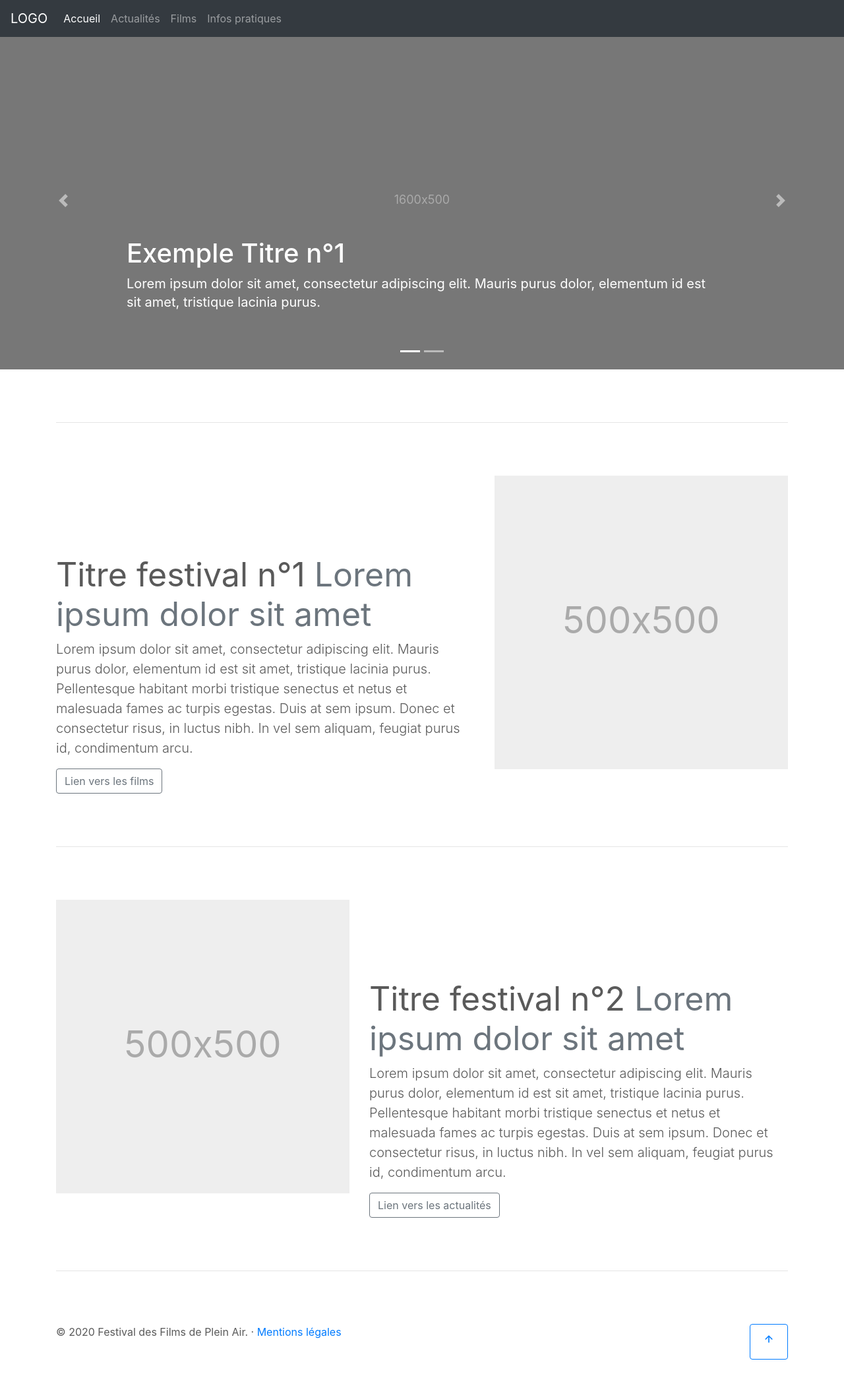
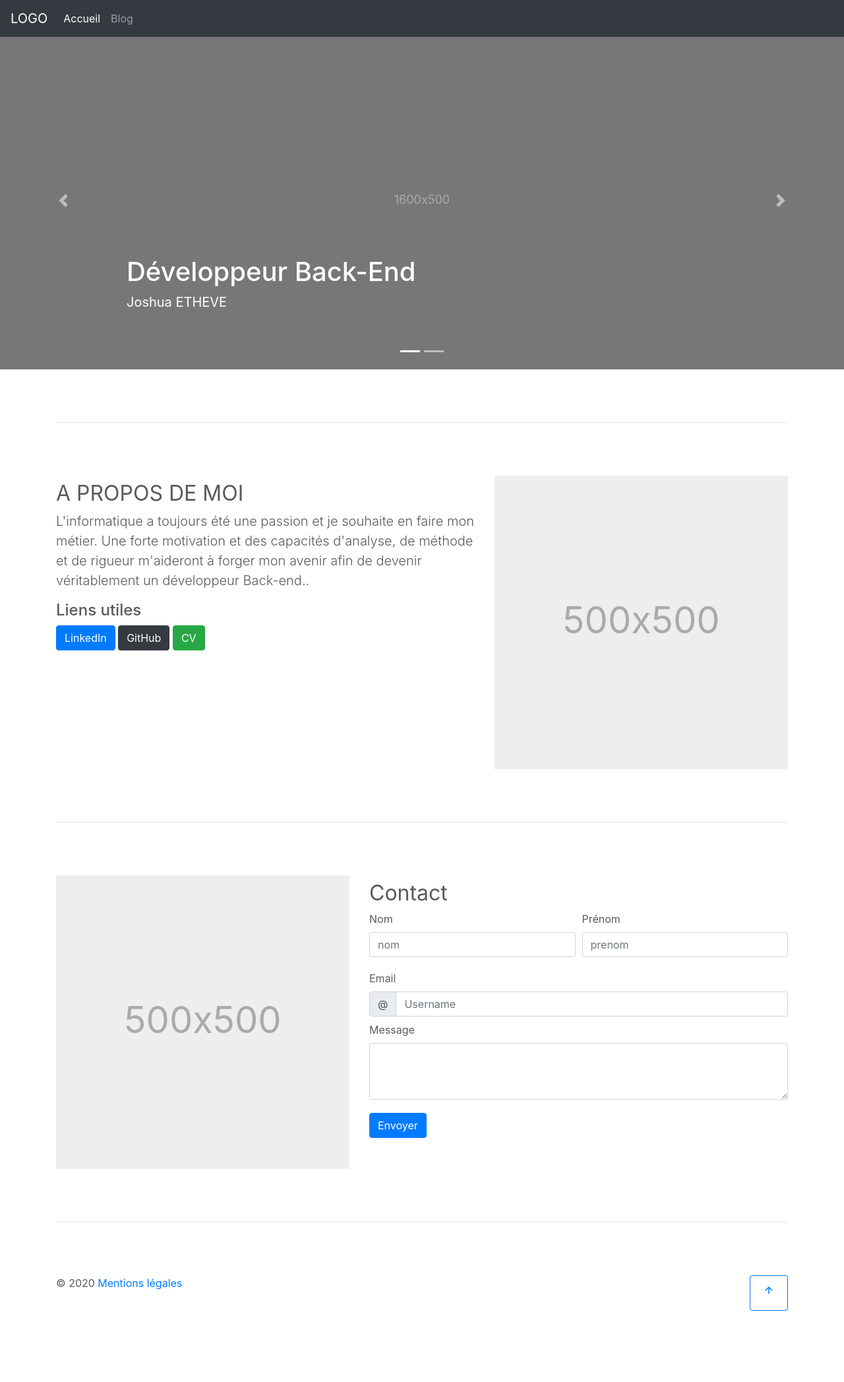
Before and after one commit to Creojosh/P_5_OPEN, a PHP site: page / in a window 1280 px wide. Shown: the whole page at 66% size. After the commit the page ends 1987 px from the top, so only its background shows below. Run offline with PHP 8.4, Linux system fonts and the light colour scheme.

Commit message:
add phpMailer

```diff
--- /dev/null
+++ b/assets/css/style.css
@@ -0,0 +1,13 @@
+.social-icon {
+    display: inline-block;
+    width: 42px;
+    height: 42px;
+    line-height: 42px;
+    font-size: 16px;
+    color: #232323;
+    background: #fff;
+    border-radius: 100%;
+    box-shadow: 0 4px 12px rgba(0,0,0,.13);
+    margin: 0 4px;
+    text-align: center;
+}
--- a/composer.json
+++ b/composer.json
@@ -1,6 +1,7 @@
 {
     "require": {
         "twig/twig": "^3.0",
-      "ext-pdo": "*"
+      "ext-pdo": "*",
+        "phpmailer/phpmailer": "^6.1"
     }
 }
--- a/templates/base.html.twig
+++ b/templates/base.html.twig
@@ -8,29 +8,51 @@
     {% block stylesheets %}
         <!-- Bootstrap core CSS -->
         <link href="{{ asset('/assets/css/bootstrap.min.css') }}" rel="stylesheet">
+        <link href="{{ asset('/assets/css/style.css') }}" rel="stylesheet">
     {% endblock %}
 </head>
 <body>
-{% embed "header.html.twig" %}{% endembed %}
+<header>
+    <nav class="navbar navbar-expand-md navbar-dark fixed-top bg-dark">
+        <a class="navbar-brand" href="#">LOGO</a>
+        <button class="navbar-toggler" type="button" data-toggle="collapse" data-target="#navbarCollapse"
+                aria-controls="navbarCollapse" aria-expanded="false" aria-label="Toggle navigation">
+            <span class="navbar-toggler-icon"></span>
+        </button>
+        <div class="collapse navbar-collapse" id="navbarCollapse">
+            <ul class="navbar-nav mr-auto">
+                <li class="nav-item {% block index %}{% endblock %}">
+                    <a class="nav-link" href="index">Accueil <span class="sr-only">(current)</span></a>
+                </li>
+                <li class="nav-item {% block blog %}{% endblock %}">
+                    <a class="nav-link" href="blog">Blog</a>
+                </li>
+            </ul>
+
+        </div>
+    </nav>
+</header>
 {% block body %}{% endblock %}
 {% block footer %}
     <footer class="container">
-        <hr class="featurette-divider" />
+        <hr class="featurette-divider"/>
 
         <p class="float-right">
-            <button type="button" class="btn btn-outline-primary" onclick="scrollToTop()"><svg
+            <button type="button" class="btn btn-outline-primary" onclick="scrollToTop()">
+                <svg
                         class="bi bi-arrow-up-short h2" width="1em" height="1em" viewBox="0 0 20 20" fill="currentColor"
                         xmlns="http://www.w3.org/2000/svg">
-                    <path fill-rule="evenodd" d="M10 7.5a.5.5 0 01.5.5v5a.5.5 0 01-1 0V8a.5.5 0 01.5-.5z" clip-rule="evenodd">
+                    <path fill-rule="evenodd" d="M10 7.5a.5.5 0 01.5.5v5a.5.5 0 01-1 0V8a.5.5 0 01.5-.5z"
+                          clip-rule="evenodd">
                     </path>
                     <path fill-rule="evenodd"
                           d="M9.646 6.646a.5.5 0 01.708 0l3 3a.5.5 0 01-.708.708L10 7.707l-2.646 2.647a.5.5 0 01-.708-.708l3-3z"
                           clip-rule="evenodd"></path>
-                </svg></button>
+                </svg>
+            </button>
         </p>
         <p>
-            &copy; 2020 Festival des Films de Plein Air. &middot;
-            <a href="terms.html">Mentions légales</a>
+            &copy; 2020 <a href="terms.html">Mentions légales</a>
         </p>
     </footer>
 {% endblock %}
--- a/templates/header.html.twig
+++ /dev/null
@@ -1,26 +0,0 @@
-<header>
-    <nav class="navbar navbar-expand-md navbar-dark fixed-top bg-dark">
-        <a class="navbar-brand" href="#">LOGO</a>
-        <button class="navbar-toggler" type="button" data-toggle="collapse" data-target="#navbarCollapse"
-                aria-controls="navbarCollapse" aria-expanded="false" aria-label="Toggle navigation">
-            <span class="navbar-toggler-icon"></span>
-        </button>
-        <div class="collapse navbar-collapse" id="navbarCollapse">
-            <ul class="navbar-nav mr-auto">
-                <li class="nav-item active">
-                    <a class="nav-link" href="index.html">Accueil <span class="sr-only">(current)</span></a>
-                </li>
-                <li class="nav-item">
-                    <a class="nav-link" href="news.html">Actualités</a>
-                </li>
-                <li class="nav-item">
-                    <a class="nav-link" href="movies.html">Films</a>
-                </li>
-                <li class="nav-item">
-                    <a class="nav-link" href="info.html">Infos pratiques</a>
-                </li>
-            </ul>
-
-        </div>
-    </nav>
-</header>
--- a/templates/home/index.twig
+++ b/templates/home/index.twig
@@ -1,6 +1,9 @@
 {% extends 'base.html.twig' %}
 
 {% block title %}Accueil{% endblock %}
+
+{% block index %}active{% endblock %}
+
 {% block body %}
 
     <main role="main">
@@ -13,25 +16,27 @@
             <div class="carousel-inner">
                 <div class="carousel-item active">
                     <svg class="bd-placeholder-img" width="100%" height="100%" xmlns="http://www.w3.org/2000/svg"
-                     preserveAspectRatio="xMidYMid slice" focusable="false" role="img">
-                    <rect width="100%" height="100%" fill="#777" /><text x="50%" y="50%" fill="#aaa" dy=".3em">1600x500</text></svg>
+                         preserveAspectRatio="xMidYMid slice" focusable="false">
+                        <rect width="100%" height="100%" fill="#777"/>
+                        <text x="50%" y="50%" fill="#aaa" dy=".3em">1600x500</text>
+                    </svg>
                     <div class="container">
                         <div class="carousel-caption text-left">
-                        <h1>Exemple Titre n°1</h1>
-                        <p>Lorem ipsum dolor sit amet, consectetur adipiscing elit. Mauris purus dolor,
-                            elementum id est sit amet, tristique lacinia purus.</p>
+                            <h1>Développeur Back-End</h1>
+                            <p>Joshua ETHEVE</p>
                         </div>
                     </div>
                 </div>
                 <div class="carousel-item">
                     <svg class="bd-placeholder-img" width="100%" height="100%" xmlns="http://www.w3.org/2000/svg"
-                     preserveAspectRatio="xMidYMid slice" focusable="false" role="img">
-                    <rect width="100%" height="100%" fill="#777" /><text x="50%" y="50%" fill="#aaa" dy=".3em">1600x500</text></svg>
+                         preserveAspectRatio="xMidYMid slice" focusable="false">
+                        <rect width="100%" height="100%" fill="#777"/>
+                        <text x="50%" y="50%" fill="#aaa" dy=".3em">1600x500</text>
+                    </svg>
                     <div class="container">
                         <div class="carousel-caption">
-                        <h1>Exemple Titre n°2</h1>
-                        <p>Lorem ipsum dolor sit amet, consectetur adipiscing elit. Mauris purus dolor,
-                            elementum id est sit amet, tristique lacinia purus.</p>
+                            <h1>Développeur Symfony</h1>
+                            <p>Je suis développeur PHP spécialisé sur le framework Symfony.</p>
                         </div>
                     </div>
                 </div>
@@ -54,22 +59,25 @@
             <div class="row featurette">
                 <div class="col-md-5 order-md-2">
                     <svg class="bd-placeholder-img bd-placeholder-img-lg featurette-image img-fluid mx-auto" width="500"
-                     height="500" xmlns="http://www.w3.org/2000/svg" preserveAspectRatio="xMidYMid slice" focusable="false"
+                         height="500" xmlns="http://www.w3.org/2000/svg" preserveAspectRatio="xMidYMid slice"
+                         focusable="false"
                          role="img" aria-label="Placeholder: 500x500">
                         <title>Placeholder</title>
-                    <rect width="100%" height="100%" fill="#eee" /><text x="50%" y="50%" fill="#aaa" dy=".3em">500x500</text>
+                        <rect width="100%" height="100%" fill="#eee"/>
+                        <text x="50%" y="50%" fill="#aaa" dy=".3em">500x500</text>
                     </svg>
                 </div>
                 <div class="col-md-7 order-md-1 mt-2">
-                <h2 class="featurette-heading">Titre festival n°1 <span class="text-muted">Lorem ipsum dolor sit amet</span>
+                    <h2>A PROPOS DE MOI
                     </h2>
-                <p class="lead">Lorem ipsum dolor sit amet, consectetur adipiscing elit. Mauris purus dolor,
-                    elementum id est sit amet, tristique lacinia purus. Pellentesque habitant morbi
-                    tristique senectus et netus et malesuada fames ac turpis egestas. Duis at sem ipsum.
-                    Donec et consectetur risus, in luctus nibh. In vel sem aliquam, feugiat purus id,
-                    condimentum arcu.</p>
-                <button type="button" class="btn btn-outline-secondary">Lien vers les films</button>
-            </div>
+                    <p class="lead">L'informatique a toujours été une passion et je souhaite en faire mon métier.
+                        Une forte motivation et des capacités d'analyse, de méthode et de rigueur m'aideront à forger
+                        mon avenir afin de devenir véritablement un développeur Back-end..</p>
+                    <h4>Liens utiles</h4>
+                    <a href="https://www.linkedin.com/in/etheve-joshua/" target="_blank" class="btn btn-primary">LinkedIn</a>
+                    <a href="https://github.com/Creojosh" target="_blank" class="btn btn-dark">GitHub</a>
+                    <a href="https://drive.google.com/file/d/1iJGMXT2r1672XlDO0bMLkTh1wIh3Pu8k/view?usp=sharing"
+                       target="_blank" class="btn btn-success">CV</a></div>
             </div>
 
             <hr class="featurette-divider">
@@ -77,28 +85,80 @@
             <div class="row featurette">
                 <div class="col-md-5">
                     <svg class="bd-placeholder-img bd-placeholder-img-lg featurette-image img-fluid mx-auto" width="500"
-                     height="500" xmlns="http://www.w3.org/2000/svg" preserveAspectRatio="xMidYMid slice" focusable="false"
+                         height="500" xmlns="http://www.w3.org/2000/svg" preserveAspectRatio="xMidYMid slice"
+                         focusable="false"
                          role="img" aria-label="Placeholder: 500x500">
                         <title>Placeholder</title>
-                    <rect width="100%" height="100%" fill="#eee" /><text x="50%" y="50%" fill="#aaa" dy=".3em">500x500</text>
+                        <rect width="100%" height="100%" fill="#eee"/>
+                        <text x="50%" y="50%" fill="#aaa" dy=".3em">500x500</text>
                     </svg>
                 </div>
                 <div class="col-md-7 order-md-1 mt-2">
-                <h2 class="featurette-heading">Titre festival n°2 <span class="text-muted">Lorem ipsum dolor sit amet</span>
-                </h2>
-                <p class="lead">Lorem ipsum dolor sit amet, consectetur adipiscing elit. Mauris purus dolor,
-                    elementum id est sit amet, tristique lacinia purus. Pellentesque habitant morbi
-                    tristique senectus et netus et malesuada fames ac turpis egestas. Duis at sem ipsum.
-                    Donec et consectetur risus, in luctus nibh. In vel sem aliquam, feugiat purus id,
-                    condimentum arcu.</p>
-                <button type="button" class="btn btn-outline-secondary">Lien vers les actualités</button>
+                    <h2>Contact</h2>
+                    <div class="error"></div>
 
+                    <form id="form">
+                        <div class="form-row">
+                            <div class="form-group col-md-6">
+                                <label for="contact-name">Nom</label>
+                                <input type="text" class="form-control" id="name" name="name" placeholder="nom">
+                            </div>
+                            <div class="form-group col-md-6">
+                                <label for="surname">Prénom</label>
+                                <input type="text" class="form-control" id="surname" name="surname" placeholder="prenom">
+                            </div>
+                            <div class="col-sm-12 my-1">
+                                <label for="email">Email</label>
+                                <div class="input-group">
+                                    <div class="input-group-prepend">
+                                        <div class="input-group-text">@</div>
+                                    </div>
+                                    <input type="text" class="form-control" id="email" name="email" placeholder="Username">
+                                </div>
+                            </div>
+                            <div class="col-sm-12 my-1">
+                                <label for="message">Message</label>
+                                <div class="form-group">
+                                    <textarea class="form-control" id="message" name="message" rows="3"></textarea>
+                                </div>
                             </div>
                         </div>
 
+                        <button type="submit" class="btn btn-primary">Envoyer</button>
+                    </form>
+                </div>
+            </div>
 
 
         </div>
 
     </main>
 {% endblock %}
+
+{% block javascripts %}
+    {{ parent() }}
+    <script>
+        $(function () {
+
+            $('form').on('submit', function (e) {
+
+                e.preventDefault();
+
+                $.ajax({
+                    type: 'post',
+                    url: 'script/contact.php',
+                    data: $('form').serialize(),
+                    success: function(data) {
+                        if(data.status === 'success'){
+                            alert("Ok");
+                        }else if(data.status === 'error'){
+                            alert("Error");
+                        }
+                    }
+                });
+
+            });
+
+        });
+    </script>
+{% endblock %}
```
Also changed, not shown: blog.php (added, +7 -0 lines), script/contact.php (added, +48 -0 lines), templates/blog/index.twig (added, +140 -0 lines), 2 other files. Lines whose indentation alone changed are shown as unchanged.
